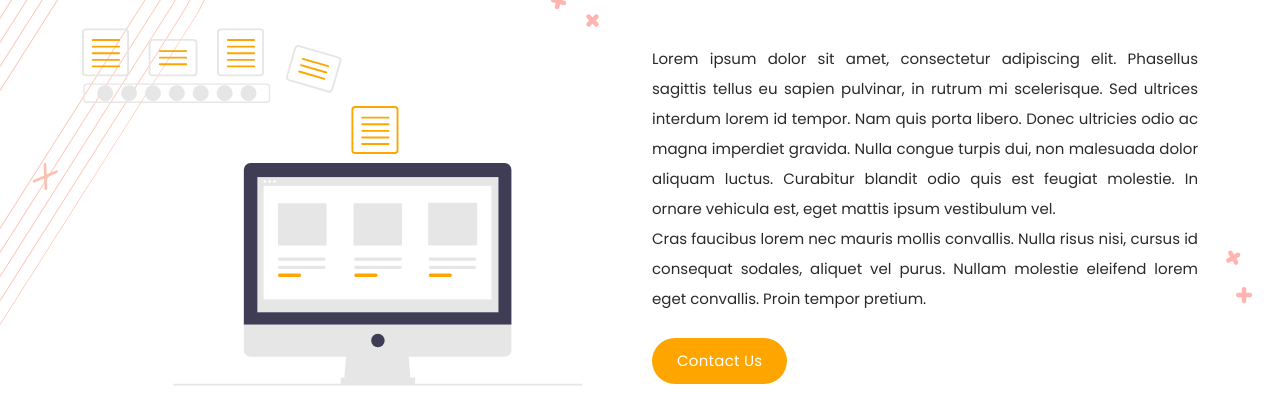
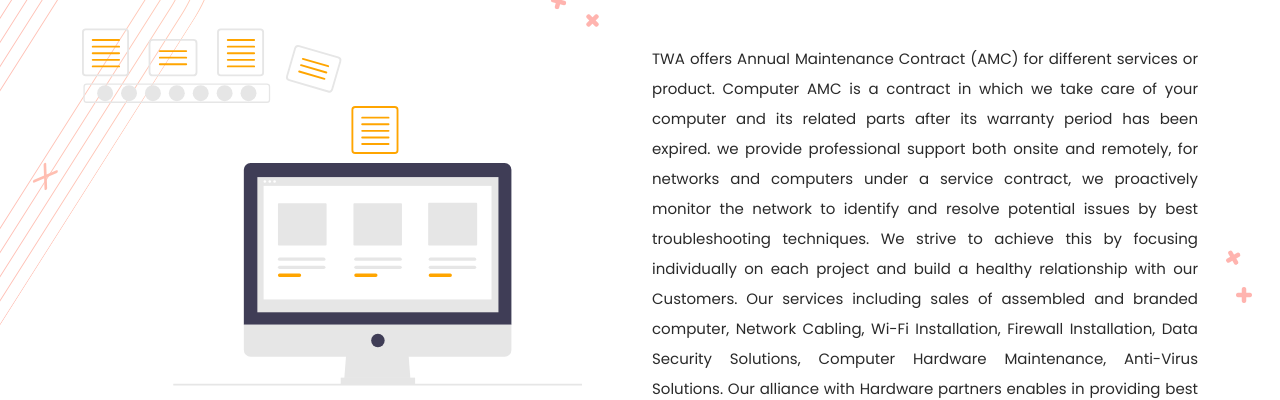
Before and after one commit to himanshuvalwani/twa.github.io, a plain HTML site: page Computer-and-AMC-Services.html in a window 1280 px wide. Shown: the part 565-965 px from the top of the page. Drawn offline with nearby package versions, Linux system fonts and the light colour scheme; a script that the page names is missing.

Commit message:
Update Computer-and-AMC-Services.html

```diff
--- a/Computer-and-AMC-Services.html
+++ b/Computer-and-AMC-Services.html
@@ -129,8 +129,9 @@ Contact Us</a>
         </div>
         <div class="col-md-6">
           <h2 class="">Best  Service Provider</h2><br><br>
-          <p>Lorem ipsum dolor sit amet, consectetur adipiscing elit. Phasellus sagittis tellus eu sapien pulvinar, in rutrum mi scelerisque. Sed ultrices interdum lorem id tempor. Nam quis porta libero. Donec ultricies odio ac magna imperdiet gravida. Nulla congue turpis dui, non malesuada dolor aliquam luctus. Curabitur blandit odio quis est feugiat molestie. In ornare vehicula est, eget mattis ipsum vestibulum vel.<br>
-          Cras faucibus lorem nec mauris mollis convallis. Nulla risus nisi, cursus id consequat sodales, aliquet vel purus. Nullam molestie eleifend lorem eget convallis. Proin tempor pretium.</p><br>
+          <p>TWA offers Annual Maintenance Contract (AMC) for different services or product. Computer AMC is a contract in which we take care of your computer and its related parts after its warranty period has been expired.
+            we provide professional support both onsite and remotely, for networks and computers under a service contract, we proactively monitor the network to identify and resolve potential issues by best troubleshooting techniques. We strive to achieve this by focusing individually on each project and build a healthy relationship with our Customers. Our services including sales of assembled and branded computer, Network Cabling, Wi-Fi Installation, Firewall Installation, Data Security Solutions, Computer Hardware Maintenance, Anti-Virus Solutions.
+            Our alliance with Hardware partners enables in providing best economic quotations.</p><br>
           <div class="main-red-button-hover"><a href="Contact-us.html">Contact Us</a></div>
         </div>
       </div>
```
